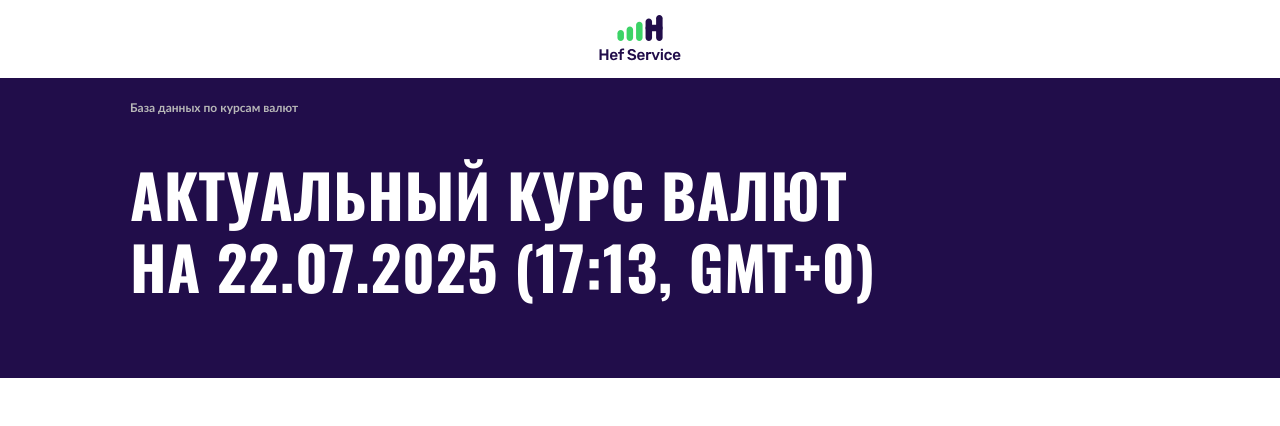
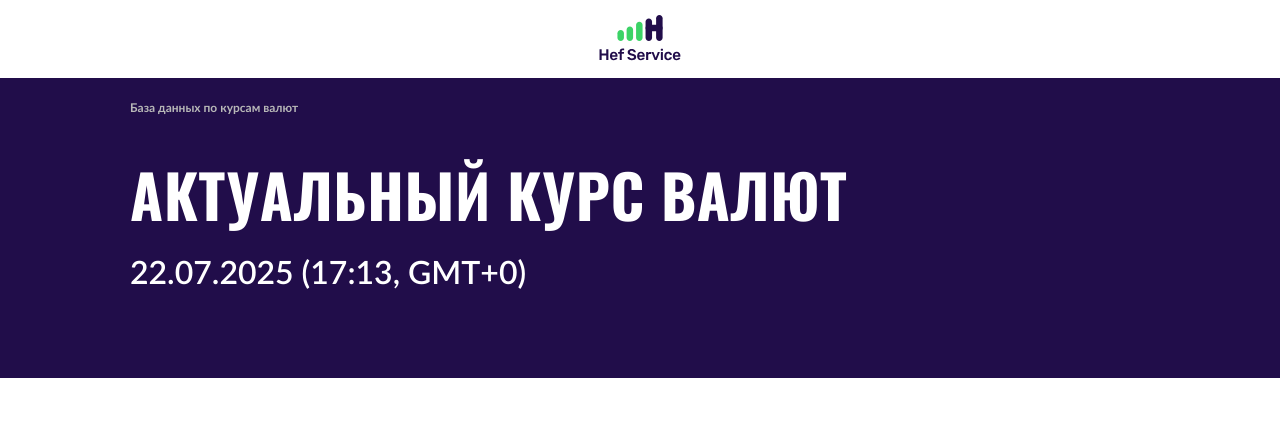
Before and after one commit to Vladyslav-Vorobiov/currency-hef, a React (Vite) app: page / in a window 1280 px wide. Shown: the top 426 px of the page. Built offline with nearby package versions, Linux system fonts and the light colour scheme; no server answers.

Commit message:
styles fix

```diff
--- a/src/components/CurrencyCard/CurrencyCard.module.scss
+++ b/src/components/CurrencyCard/CurrencyCard.module.scss
@@ -50,6 +50,7 @@
     &:first-of-type {
       max-width: 146px;
       border-bottom: none;
+      border-right: 1px solid $grey;
     }
   }
 
--- a/src/components/Hero/Hero.jsx
+++ b/src/components/Hero/Hero.jsx
@@ -1,11 +1,12 @@
 import styles from "./Hero.module.scss";
 
-export default function Hero({ pretitle, title }) {
+export default function Hero({ pretitle, title, subtitle }) {
   return (
     <div className={styles.heroWrapper}>
       <div className="container">
         <h3 className={styles.pretitle}>{pretitle}</h3>
         <h1 className={styles.title}>{title}</h1>
+        {subtitle && <p className={styles.subtitle}>{subtitle}</p>}
       </div>
     </div>
   );
--- a/src/components/Hero/Hero.module.scss
+++ b/src/components/Hero/Hero.module.scss
@@ -2,7 +2,8 @@
 @use "@/assets/styles/base/mixins" as *;
 
 .heroWrapper {
-  padding: 20px 0 76px;
+  height: 300px;
+  padding: 20px 0 80px;
   background-color: $dark-purple;
 }
 
@@ -14,6 +15,7 @@
 }
 
 .title {
+  margin-bottom: 20px;
   color: $white;
   font-size: 60px;
   text-transform: uppercase;
@@ -22,14 +24,28 @@
   font-family: "Oswald", sans-serif;
 }
 
+.subtitle {
+  font-size: 32px;
+  font-style: normal;
+  font-weight: 600;
+  line-height: 150%;
+  text-transform: uppercase;
+  color: $white;
+}
+
 @include mobile {
   .heroWrapper {
     padding: 20px 0 30px;
   }
   .title {
     font-size: 36px;
+    max-width: 310px;
   }
   .pretitle {
-    margin-bottom: 128px;
+    margin-bottom: 90px;
+  }
+  .subtitle {
+    font-size: 18px;
+    line-height: 28px;
   }
 }
--- a/src/pages/Home/Home.jsx
+++ b/src/pages/Home/Home.jsx
@@ -56,9 +56,10 @@ export default function Home() {
     <>
       <Hero
         pretitle="База данных по курсам валют"
-        title={
+        title="Актуальный курс валют"
+        subtitle={
           <>
-            Актуальный курс валют <br /> на {todayGmtDate} ({gmtTime}, GMT+0)
+            {todayGmtDate} ({gmtTime}, GMT+0)
           </>
         }
       ></Hero>
```
